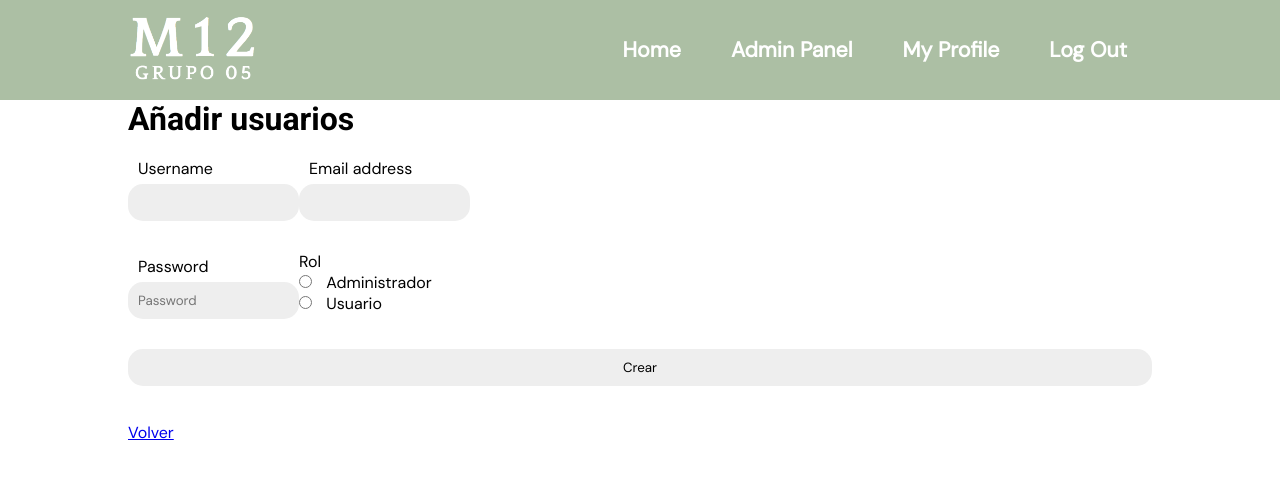
After one commit to mangelesc/Microproyecto-Gesti-n-de-usuarios, a PHP site: page /vistas/add-user.php in a window 1280 px wide. The commit adds this page. Shown: the top 479 px of the page. Run offline with PHP 8.4, Linux system fonts and the light colour scheme.

Commit message:
Funcionalidad de añadir usuarios

```diff
--- /dev/null
+++ b/vistas/add-user.php
@@ -0,0 +1,77 @@
+<!DOCTYPE html>
+<html lang="en">
+<head>
+    <meta charset="UTF-8">
+    <meta http-equiv="X-UA-Compatible" content="IE=edge">
+    <meta name="viewport" content="width=device-width, initial-scale=1.0">
+    <link rel="stylesheet" href="../styles/log-in.css" />
+    <link rel="stylesheet" href="../styles/navbar.css" />
+    <link rel="stylesheet" href="../styles/users-table.css" />
+    <title>Add user</title>
+</head>
+<body>
+    <nav id="navBar">
+        <div id="navBar-left">
+            <img src="../imgs/logo.png" alt="logo" id="navbar-logo" />
+        </div>
+        <div id="navBar-right">
+            <ul id="navBarList">
+                <li class="menu">
+                    <a id="home" href="">Home</a>
+                </li>
+                <li class="menu"><a id="AdminPanel" href="">Admin Panel</a></li>
+                <li class="menu"><a id="myProfile" href="">My Profile</a></li>
+                <li class="menu">
+                    <a id="log-out" href="./cerrar_sesion.php">Log Out</a>
+                </li>
+            </ul>
+        </div>
+    </nav>
+    <main>
+        <h1>Añadir usuarios</h1>
+        <form action= "./crear_usuario.php" method='post'>
+            <div class="form-column">
+                <div class="formSection">
+                    <label for="">Username</label>
+                    <input
+                        type="text"
+                        name="user-add"
+                    />
+                </div>
+                <div class="formSection">
+                    <label for="">Email address</label>
+                    <input
+                        type="text"
+                        name="email-add"
+                        pattern="[^@\s]+@[^@\s]+\.[^@\s]+"
+                    />
+                </div>
+            </div>
+            <div class="form-column">
+                <div class="formSection">
+                    <label for="">Password</label>
+                    <input type="password" placeholder="Password" name="password-add"/>
+                </div>
+                <div class="formSection">
+                    <p>Rol</p>
+                    <div>
+                        <input type="radio" id="admin" name="tipo_usuario-add" value="0" />
+                        <label for="admin">Administrador</label>
+                    </div>
+                    <div>
+                        <input type="radio" id="user" name="tipo_usuario-add" value="1" />
+                        <label for="admin">Usuario</label>
+                    </div>
+
+                </div>
+            </div>
+            <div class="formSection">
+                <input name="add-user" type="submit" value="Crear">
+            </div>
+        </form>
+    <?php
+        echo "<br/><a href='admin.php'>Volver</a>";
+    ?>
+    </main>
+</body>
+</html>
```
Also changed, not shown: php/crear_usuario.php (+11 -26 lines).
